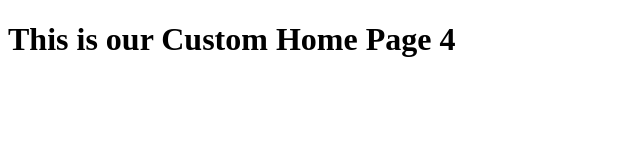
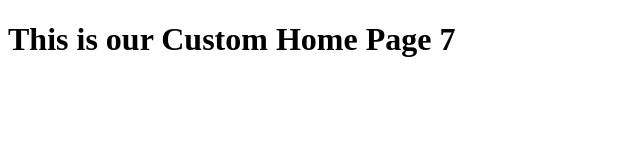
Before and after one commit to brindersingh96/ci-cd, a plain HTML site: page index.html in a window 1280 px wide. Shown: the full height of the page, 0-640 px from the left. Drawn offline with Linux system fonts and the light colour scheme.

Commit message:
Update index.html

```diff
--- a/index.html
+++ b/index.html
@@ -4,6 +4,6 @@
     <title>LUIT Week 16 Project!</title>
   </head>
   <body>
-    <h1>This is our Custom Home Page 4</h1>
+    <h1>This is our Custom Home Page 7</h1>
   </body>
 </html>
```
